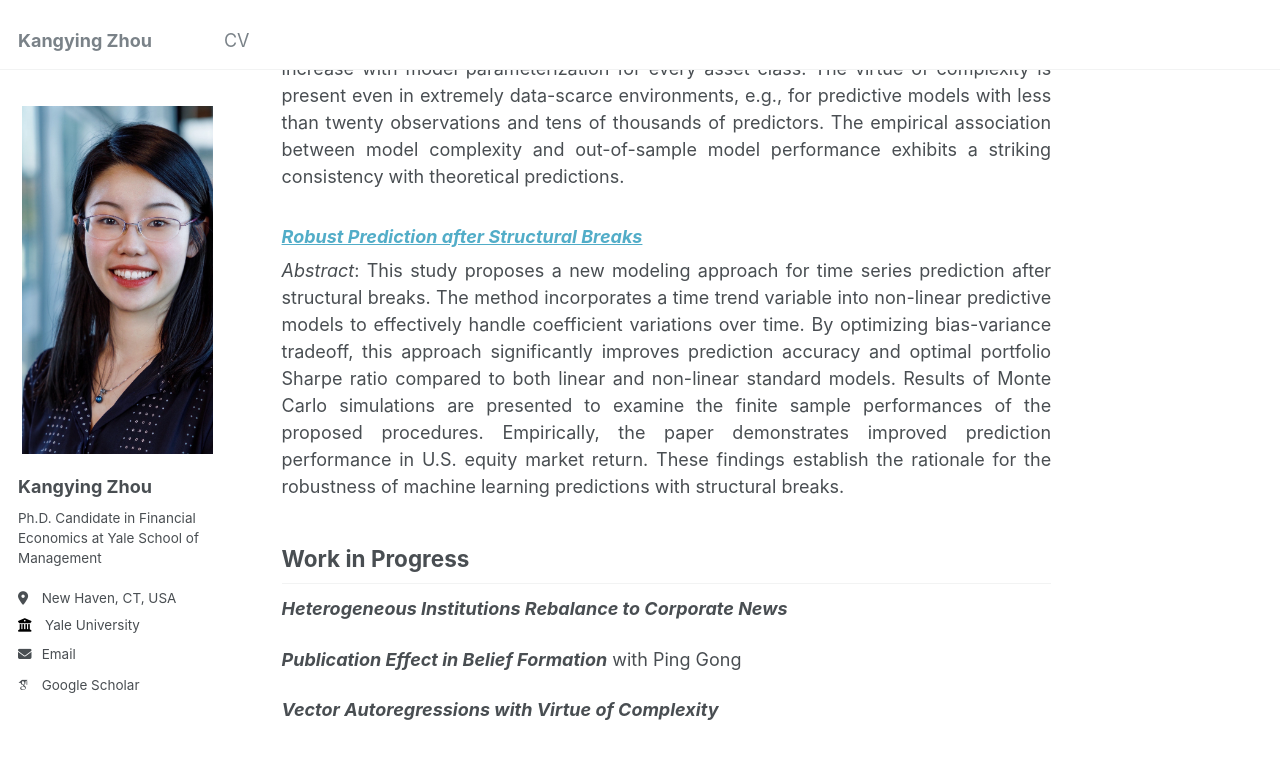
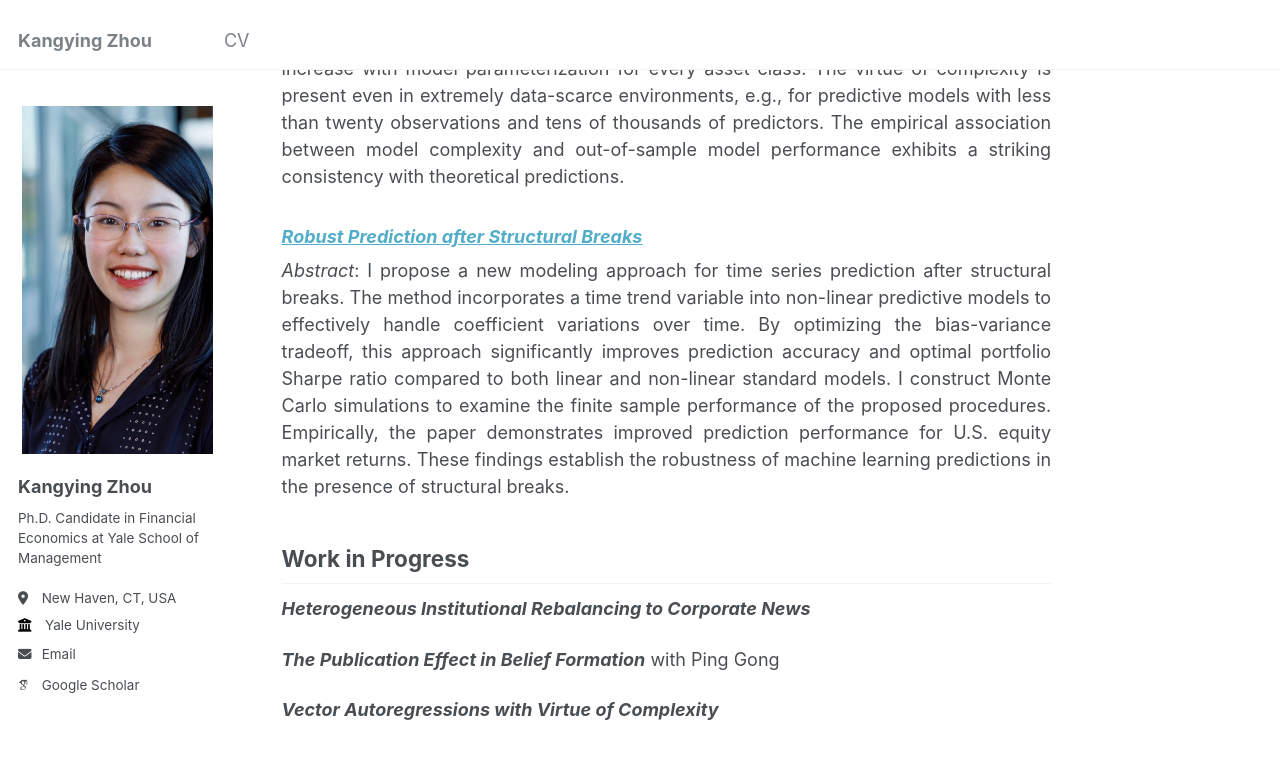
Before and after one commit to rosieli5/rosieli5.github.io, a Jekyll site: the page built from _pages/about.md, in a window 1280 px wide and 900 px high, scrolled down 1395 px. Shown: the top 759 px of the window. Built offline with Jekyll 4.4.1, drawn with Linux system fonts in a browser that asks for light colours; some web fonts are replaced; some of the changed text lies outside the part shown.

Commit message:
Update about.md

```diff
--- a/_pages/about.md
+++ b/_pages/about.md
@@ -42,7 +42,7 @@ I am on the 2024-2025 academic job market.
 
 ### [*Active Mutual Funds and Media Narratives*]()
 
-*Abstract*: I investigate the impact of media narratives on the portfolio strategies of active equity mutual funds. Using 1.5 million \textit{Wall Street Journal} articles from 1984 to 2023, I use ChatGPT to distill business news into 59 distinct topics, and quantify the time-varying attention and sentiment associated with each one. I find that the topics that fund managers choose to have high exposure to are those with high sentiment, but not necessarily those with high attention. While this strategy leads to underperformance, it nonetheless attracts investor flows, which explains its use. Tilting to different topics explains a substantial part of the variation in the aggregate mutual fund active tilt, and is a key driver of the negative alpha associated with active tilt.
+*Abstract*: I investigate the impact of media narratives on the portfolio strategies of active equity mutual funds. Using 1.5 million \textit{Wall Street Journal} articles from 1984 to 2023, I use ChatGPT to distill business news into 59 distinct topics, and quantify the time-varying attention and sentiment associated with each one. I find that the topics that fund managers choose to have high exposure to are those with high sentiment, but not necessarily those with high attention. While this strategy leads to underperformance, it nonetheless attracts investor flows, which explains its use. Tilting toward different topics explains a substantial part of the variation in the aggregate mutual fund active tilt, and is a key driver of the negative alpha associated with active tilt.
 
 ## Publication
 
@@ -63,14 +63,14 @@ with Bryan Kelly and Semyon Malamud
 ### [*Robust Prediction after Structural Breaks*]()
 <!-- Solo-authored -->
 
-*Abstract*: This study proposes a new modeling approach for time series prediction after structural breaks. The method incorporates a time trend variable into non-linear predictive models to effectively handle coefficient variations over time. By optimizing bias-variance tradeoff, this approach significantly improves prediction accuracy and optimal portfolio Sharpe ratio compared to both linear and non-linear standard models. Results of Monte Carlo simulations are presented to examine the finite sample performances of the proposed procedures. Empirically, the paper demonstrates improved prediction performance in U.S. equity market return. These findings establish the rationale for the robustness of machine learning predictions with structural breaks.
+*Abstract*: I propose a new modeling approach for time series prediction after structural breaks. The method incorporates a time trend variable into non-linear predictive models to effectively handle coefficient variations over time. By optimizing the bias-variance tradeoff, this approach significantly improves prediction accuracy and optimal portfolio Sharpe ratio compared to both linear and non-linear standard models. I construct Monte Carlo simulations to examine the finite sample performance of the proposed procedures. Empirically, the paper demonstrates improved prediction performance for U.S. equity market returns. These findings establish the robustness of machine learning predictions in the presence of structural breaks.
 
 
 ## Work in Progress
 
-***Heterogeneous Institutions Rebalance to Corporate News***
+***Heterogeneous Institutional Rebalancing to Corporate News***
 
-***Publication Effect in Belief Formation***
+***The Publication Effect in Belief Formation***
 with Ping Gong
 
 ***Vector Autoregressions with Virtue of Complexity***
```
